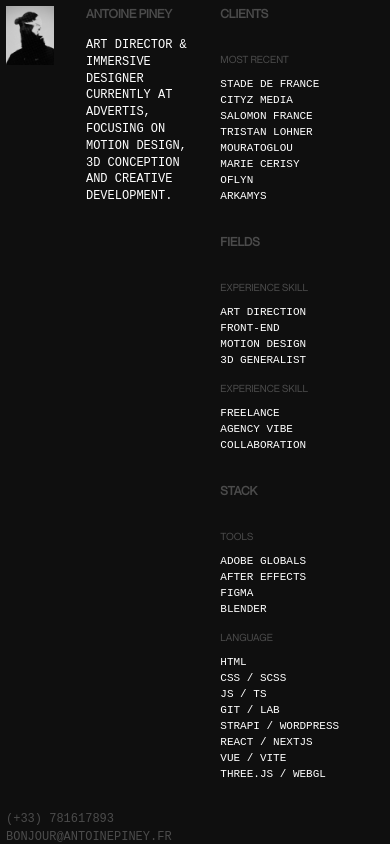
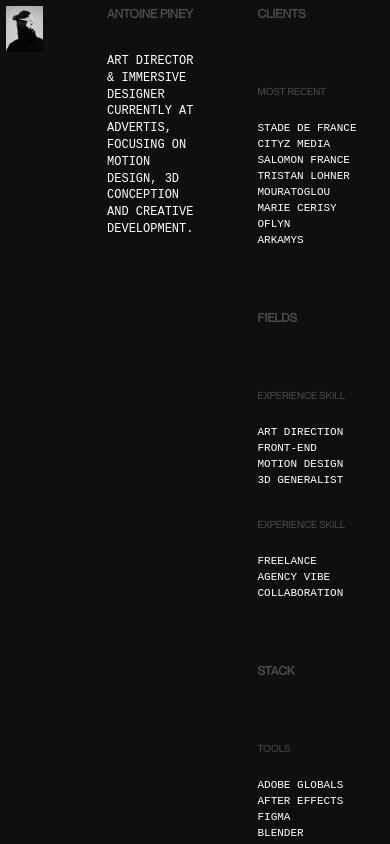
Before and after one commit to AntoinePiney/first-wordpress, a Next.js app: page / in a window 390 px wide. Shown: the top 844 px of the page. Built offline with nearby package versions, Linux system fonts and the light colour scheme; no server answers.

Commit message:
fix: Responsive

```diff
--- a/src/styles/Coming.module.css
+++ b/src/styles/Coming.module.css
@@ -161,13 +161,6 @@
 }
 
 @media (max-width: 480px) {
-  :root {
-    --spacing-2xl: 3rem;
-    --spacing-xl: 2rem;
-    --spacing-lg: 1rem;
-    --spacing-md: 0.75rem;
-  }
-
   .container {
     padding: var(--spacing-sm);
     gap: var(--spacing-xl);
```
